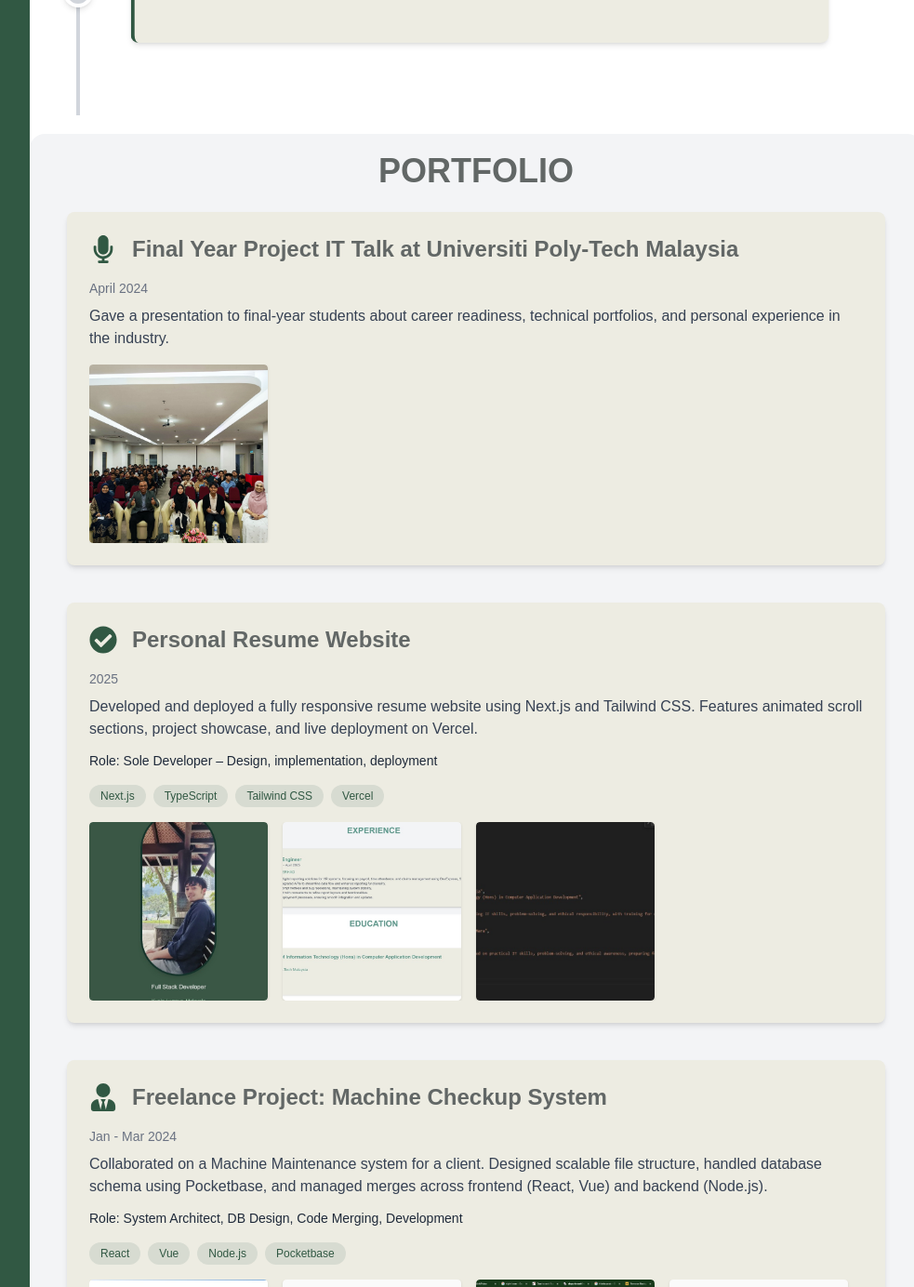
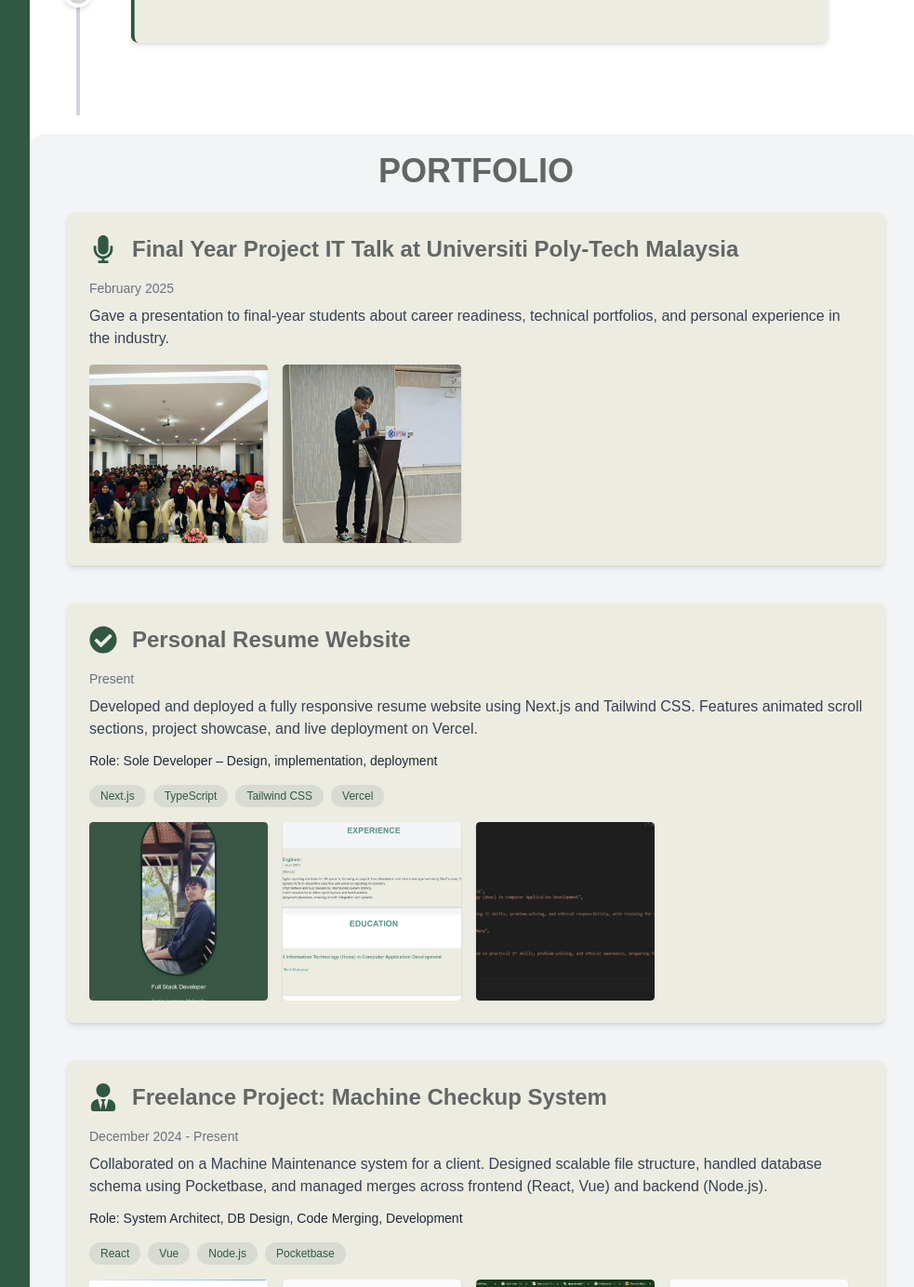
Before and after one commit to ZiyadHilalluddin/resume, a Next.js app: page / in a window 1280 px wide. Shown: the part 712-2096 px from the top of the page at 93% size, without its empty margins (288-1271 px from the left). Built offline with nearby package versions, Linux system fonts and the light colour scheme.

Commit message:
adjustment

```diff
--- a/src/data/experience.ts
+++ b/src/data/experience.ts
@@ -23,8 +23,8 @@ const experience: ExperienceItem[] = [
   {
     company: "Micro Technology Solution Sdn Bhd",
     role: "IT Engineering Internship",
-    start: "Sept 2023",
-    end: "Dec 2022",
+    start: "September 2023",
+    end: "December 2023",
     description: [
       "Enhanced security by installing and configuring antivirus software, safeguarding company data.",
       "Provided IT solutions and vendor support for ChinHin Group Berhad.",
@@ -34,8 +34,8 @@ const experience: ExperienceItem[] = [
   {
     company: "Software Developer Internship",
     role: "TM Research & Development",
-    start: "Jul 2020",
-    end: "Oct 2020",
+    start: "July 2020",
+    end: "October 2020",
     description: [
       "Developed a frontend application system using Angular and JavaScript, delivering responsive and user-friendly interfaces.",
       "Participated in weekly SCRUM meetings to track project progress, collaborate with team members, and ensure timely delivery of tasks.",
--- a/src/data/portfolio.ts
+++ b/src/data/portfolio.ts
@@ -1,5 +1,6 @@
 import { StaticImageData } from "next/image";
 import speech1 from "@/app/assets/speech1.jpg";
+import speech2 from "@/app/assets/speech2.jpg";
 import resumePortfolio1 from "@/app/assets/resume-portfolio1.jpg";
 import resumePortfolio2 from "@/app/assets/resume-portfolio2.jpg";
 import resumePortfolio3 from "@/app/assets/resume-portfolio3.jpg";
@@ -23,16 +24,16 @@ export interface PortfolioItem {
 const portfolio: PortfolioItem[] = [
   {
     title: "Final Year Project IT Talk at Universiti Poly-Tech Malaysia",
-    date: "April 2024",
+    date: "February 2025",
     description:
       "Gave a presentation to final-year students about career readiness, technical portfolios, and personal experience in the industry.",
-    images: [speech1],
+    images: [speech1, speech2],
     tags: ["presentation", "public speaking", "career talk"],
     type: "Presentation",
   },
   {
     title: "Personal Resume Website",
-    date: "2025",
+    date: "Present",
     description:
       "Developed and deployed a fully responsive resume website using Next.js and Tailwind CSS. Features animated scroll sections, project showcase, and live deployment on Vercel.",
     images: [
@@ -47,7 +48,7 @@ const portfolio: PortfolioItem[] = [
   },
   {
     title: "Freelance Project: Machine Checkup System",
-    date: "Jan - Mar 2024",
+    date: "December 2024 - Present",
     description:
       "Collaborated on a Machine Maintenance system for a client. Designed scalable file structure, handled database schema using Pocketbase, and managed merges across frontend (React, Vue) and backend (Node.js).",
     images: [
```
Also changed, not shown: src/app/assets/speech2.jpg (added).
